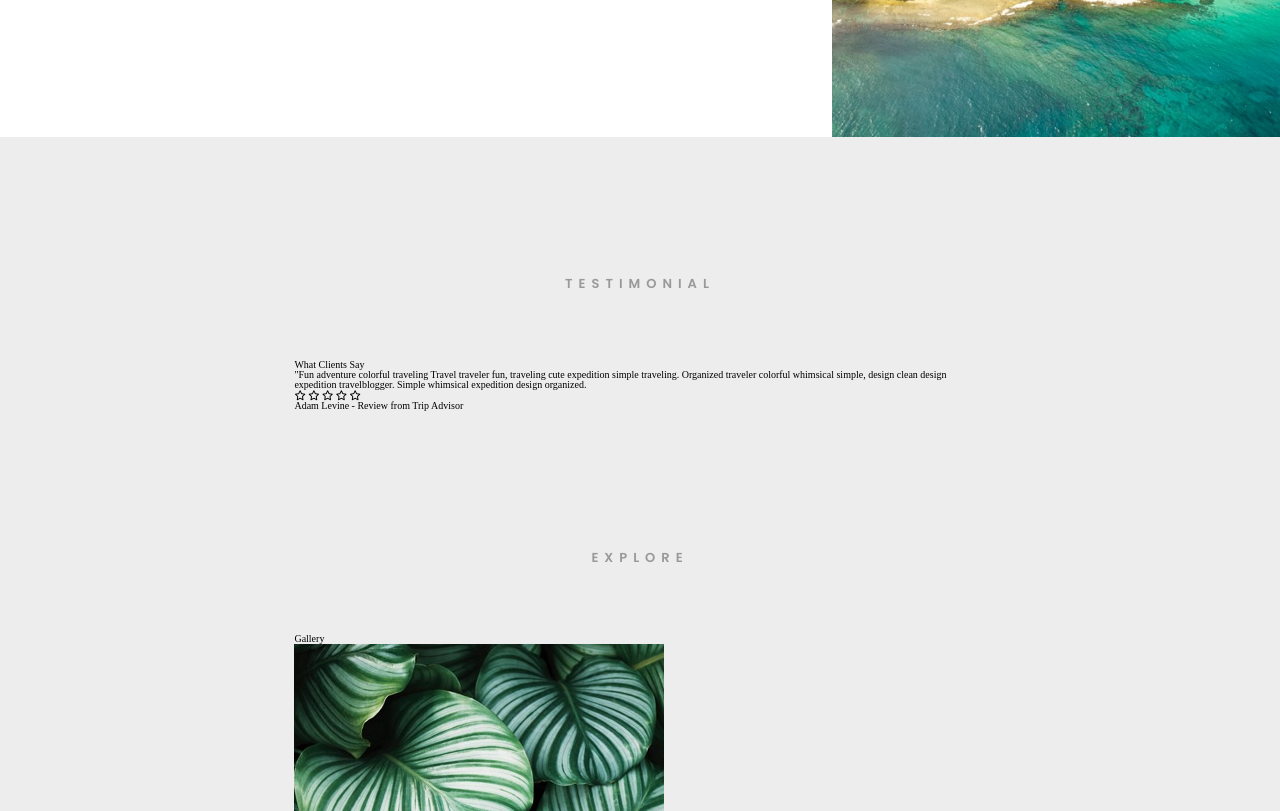
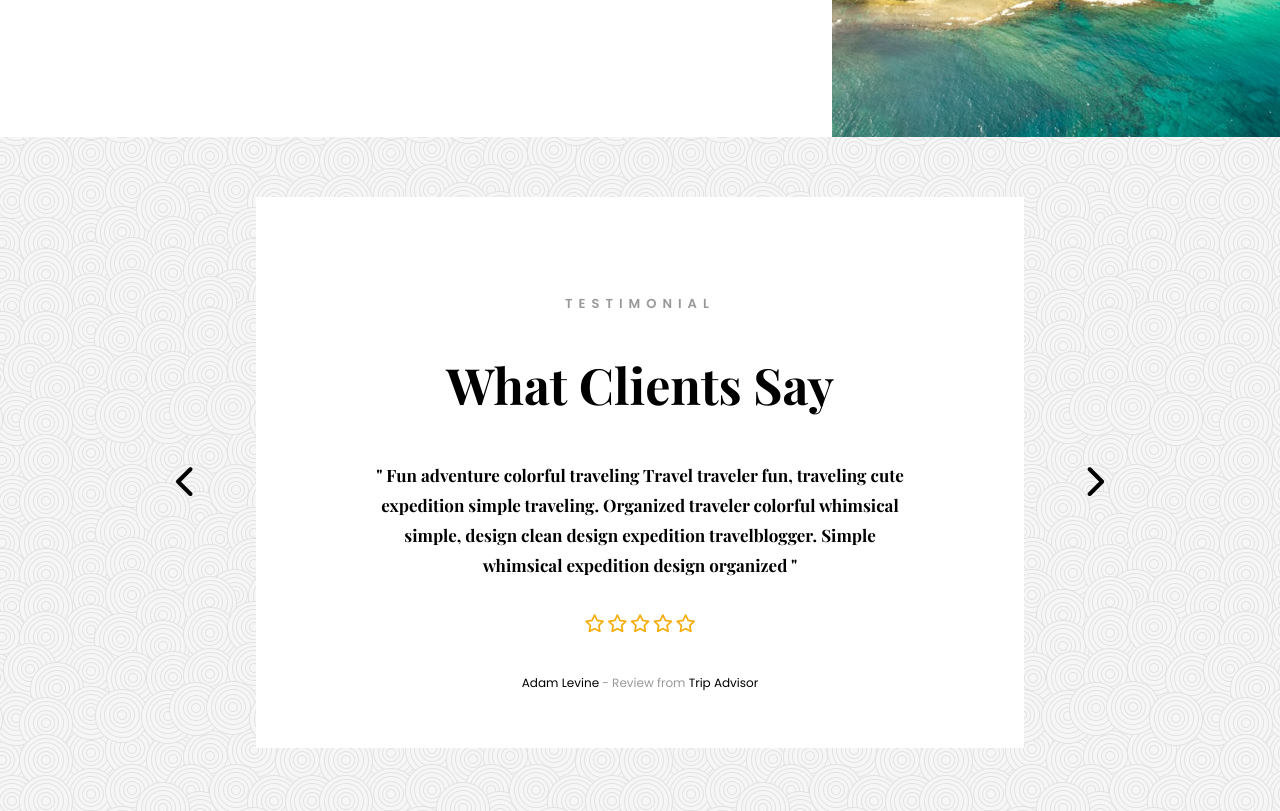
Before and after one commit to MxCabrera/miguel-cabrera-project-two, a plain HTML site: page index.html in a window 1280 px wide. Shown: the part 2262-3073 px from the top of the page. Drawn offline with nearby package versions, Linux system fonts and the light colour scheme; a web font is replaced by a local one.

Commit message:
completed homepage testimonial

```diff
--- a/index.html
+++ b/index.html
@@ -104,20 +104,30 @@
             <div class="main-image1"></div>
         </section>
         <section class="pattern-bg">
-            <div class="wrapper-main">
+            <div class="wrapper-main-section-3">
+                <div class="home-section-3-box">
                     <div class="testimonial">
-                    <h4>Testimonial</h4>
+                        <h4 class="home-section-3-title">Testimonial</h4>
                         <h2>What Clients Say</h2>
-                    <p>"Fun adventure colorful traveling Travel traveler fun, traveling cute expedition simple traveling. Organized traveler colorful whimsical simple, design clean design expedition travelblogger. Simple whimsical expedition design organized.</p>
+                        <p>" Fun adventure colorful traveling Travel traveler fun, traveling cute expedition simple traveling. Organized traveler colorful whimsical simple, design clean design expedition travelblogger. Simple whimsical expedition design organized "</p>
+                        <div class="home-section-3-stars">
                             <i class="far fa-star"></i>
                             <i class="far fa-star"></i>
                             <i class="far fa-star"></i>
                             <i class="far fa-star"></i>
                             <i class="far fa-star"></i>
-                    <p><span>Adam Levine</span> - Review from <span>Trip Advisor</span></p>
+                        </div>
+                        <p class="adam-levine"><span>Adam Levine</span> - Review from <span>Trip Advisor</span></p>
+                        <div class="home-chevron-right">
+                            <i class="fas fa-chevron-right"></i>
+                        </div>
+                        <div class="home-chevron-left">
+                            <i class="fas fa-chevron-left"></i>
+                        </div>
+                    </div>
                 </div>
                 <div>
-                    <h4>Explore</h4>
+                    <h4 class="home-section-3-title">Explore</h4>
                     <h2>Gallery</h2>
                     <div>
                         <img src="./sunshine-assets/home-4.jpeg" alt="Close up shot of some green plants">
--- a/styles/styles.css
+++ b/styles/styles.css
@@ -118,11 +118,13 @@ main {
     margin: 0 auto;
 }
 
-.wrapper-main h4{
-font-family: 'Poppins', sans-serif;
+.wrapper-main h4,{
+    padding: 14rem 0 7rem 0;
 }
 
-.wrapper-main h4 {
+.wrapper-main h4,
+.home-section-3-title {
+        font-family: 'Poppins', sans-serif;
     text-align: center;
     padding: 14rem 0 7rem 0;
     font-size: 1.3rem;
@@ -163,7 +165,7 @@ font-family: 'Poppins', sans-serif;
 .home-section-1-info p {
     color: #999;
     line-height: 2.5rem;
-    font-family: 'Poppins', serif;
+    font-family: 'Poppins', sans-serif;
     font-size: 1.1rem;
     margin-top: 3rem;
 }
@@ -236,6 +238,95 @@ font-family: 'Poppins', sans-serif;
     flex: 0 0 18%;
 }
 
+/* next section  */
+
+.pattern-bg {
+    background-image: url(../sunshine-assets/pattern.png)
+}
+
+.wrapper-main-section-3 {
+    max-width: 1600px;
+    width: 60%;
+    margin: 0 auto;
+}
+
+.wrapper-main-section-3 .home-section-3-title {
+    padding: 5rem 0 5rem 0;
+}
+.home-section-3-box {
+    padding: 6rem 0rem;
+}
+
+.testimonial {
+    background-color: white;
+    padding: 5rem;
+    text-align: center;
+    position: relative;
+    z-index: 1;
+}
+
+.testimonial:hover {
+    box-shadow: 0.5rem 0.5rem 1rem #000;
+}
+
+.testimonial h2 {
+    font-size: 5rem;
+    font-family: 'Playfair Display', serif;
+    margin-bottom: 5rem;
+}
+
+.testimonial p {
+    font-family: 'Playfair Display', serif;
+    font-weight: 400;
+    font-size: 1.7rem;
+    width: 83%;
+    line-height: 3rem;
+    margin: auto;
+}
+
+.home-section-3-stars {
+    margin: 3.5rem 0;
+}
+
+.home-section-3-stars i {
+    font-size: 1.8rem;
+    color:#F6AB09;
+}
+
+.home-chevron-right i,
+.home-chevron-left i {
+    font-size: 3.3rem;
+    color: #000;
+}
+
+.home-chevron-right i:hover,
+.home-chevron-left i:hover {
+    color: #999;
+}
+
+.home-chevron-right {
+    position: absolute;
+    right: -8rem;
+    bottom: 25rem;
+}
+
+.home-chevron-left {
+    position: absolute;
+    left: -8rem;
+    bottom: 25rem;
+}
+
+.testimonial .adam-levine {
+    font-family: 'Poppins', serif;
+    color: #999;
+    font-size: 1.2rem;
+
+}
+
+.testimonial .adam-levine span {
+    color: #000;
+}
+
 /* main ends  */
 
 
```
Lines whose indentation alone changed are shown as unchanged.
